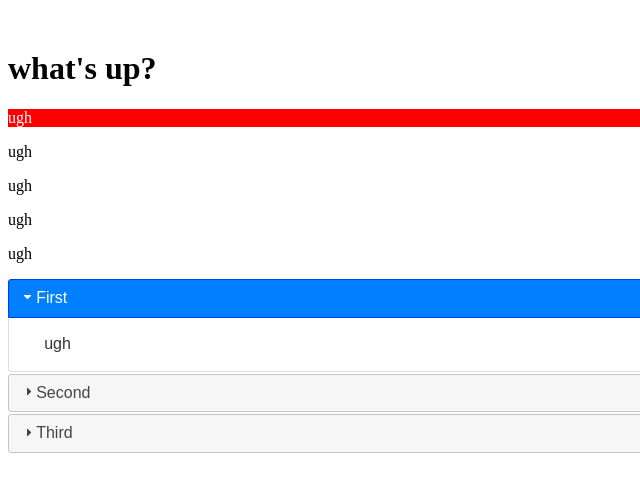
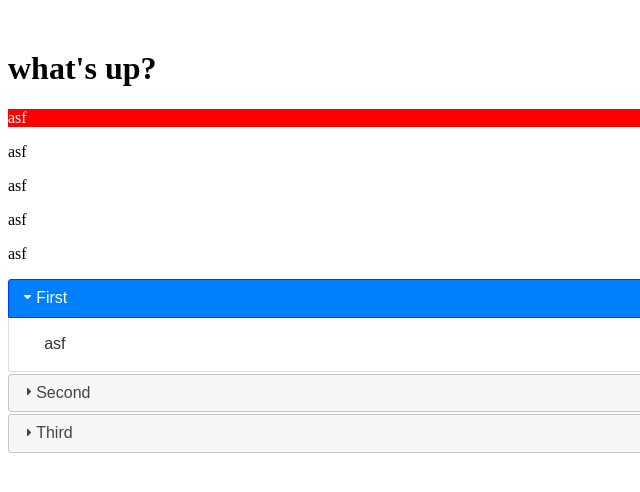
Before and after one commit to castillorosy/Portolio3RosyC, a plain HTML site: page public_html/index.html in a window 1280 px wide. Both pictures are taken after a click on the element "hi". Shown: the full height of the page, 0-640 px from the left. Drawn offline with nearby package versions, Linux system fonts and the light colour scheme.

Commit message:
bands blahh idk

```diff
--- a/public_html/index.html
+++ b/public_html/index.html
@@ -15,7 +15,7 @@
             <p id="removePara">i guess whats up?</p>
             <p id="randPara">mcr</p>
             <p>4</p>
-            <p id="hide">sibling</p>
+            <p id="hide">sws</p>
         </div>
 
         <div id="superHumans">
--- a/public_html/script.js
+++ b/public_html/script.js
@@ -43,14 +43,16 @@ function replaceWText() {
     $('#replaceWText').text('Replaced!');
 }
 function mouseOverMe() {
-//    $("p").html("blah");
+  $("p").html("blah");
 }
 function mouseOutMe() {
     $('h1').html("what's up?");
 }
 
 function mouseClick() {
-    $('p').html('ugh');
+  $('p').html('tf');
+  $('p').html('wtf');
+  $('p').html('asf');
 }
 $("window").resize(resizedWindow);
 
```
